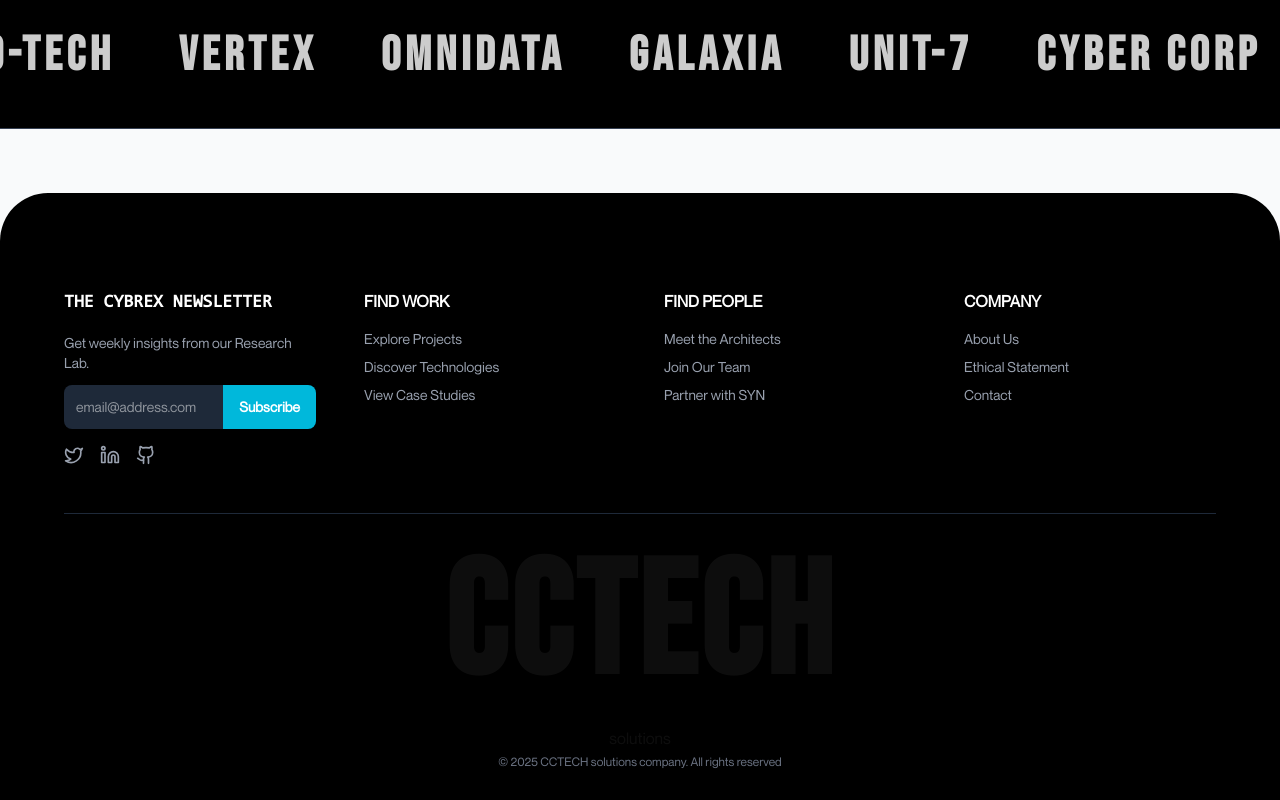
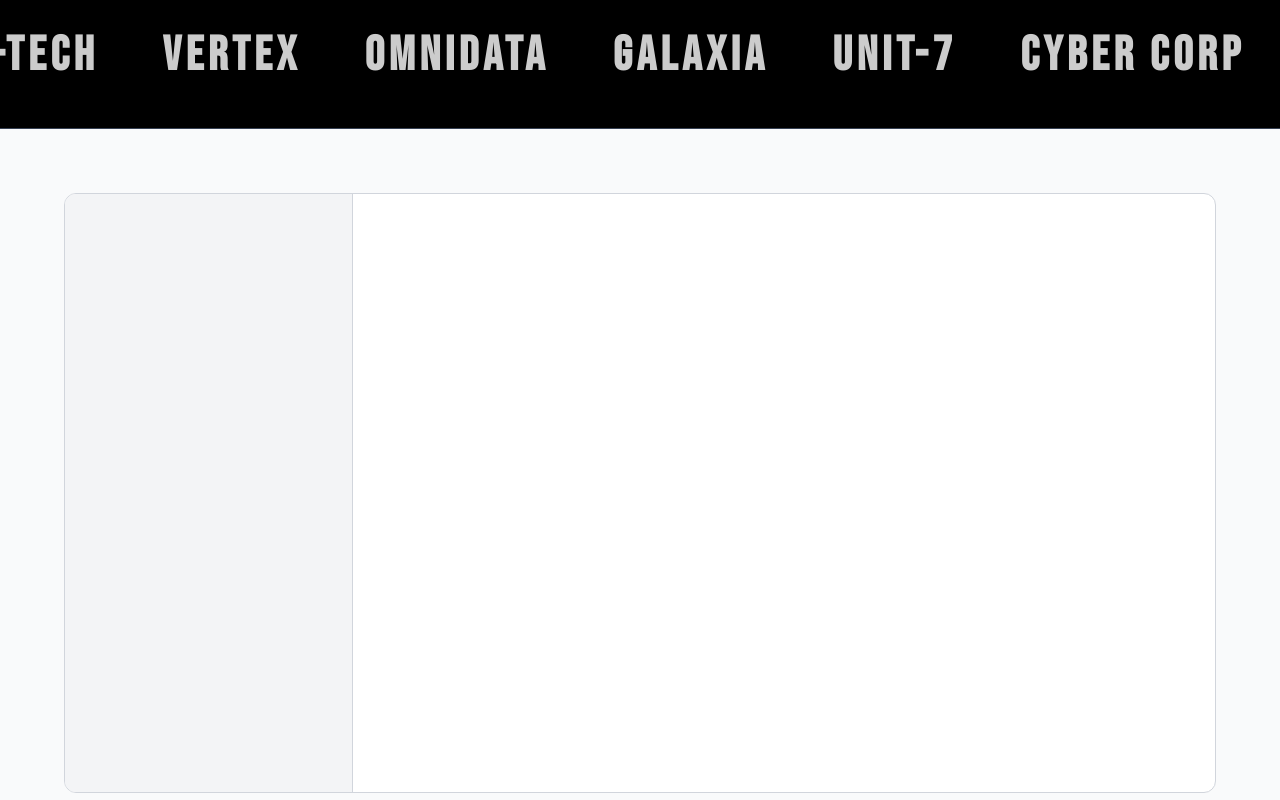
Before and after one commit to Cristhianalejandro/tech-company, a React (Vite) app: page / in a window 1280 px wide. Shown: the part 1080-1880 px from the top of the page. Built offline with nearby package versions, Linux system fonts and the light colour scheme; a web font is replaced by a local one.

Commit message:
fourth commit

```diff
--- a/src/components/ProcessSection.jsx
+++ b/src/components/ProcessSection.jsx
@@ -1,10 +1,21 @@
 import React from 'react'
+import {colors,steps} from '../assets/data'
 
 function ProcessSection() {
   return (
-    <div>
+    <section id='services' className={`${colors.BORDER_STYLE} pt-12 sm:pt-16`}>
 
+    <div className="flex flex-col md:flex-row border border-gray-300 rounded-xl overflow-hidden bg-white min-h-[600px]">
+        <div className="md:w-1/4 p-6 sm:p-10 relative bg-gray-100 border-r border-gray-300 flex flex-col justify-between">
+             <div className="hidden md:block absolute inset-y-0 left-0 w-8 lg:w-12 pt-16 -ml-4 transform -rotate-90 origin-top-left">
+
+                  <span className='text-7xl font-extrabold tracking-widest '></span>
+
+             </div>
+        </div>
     </div>
+
+    </section>
   )
 }
 
```
Also changed, not shown: 2 other files (tests, documents, lock files or other folders).
